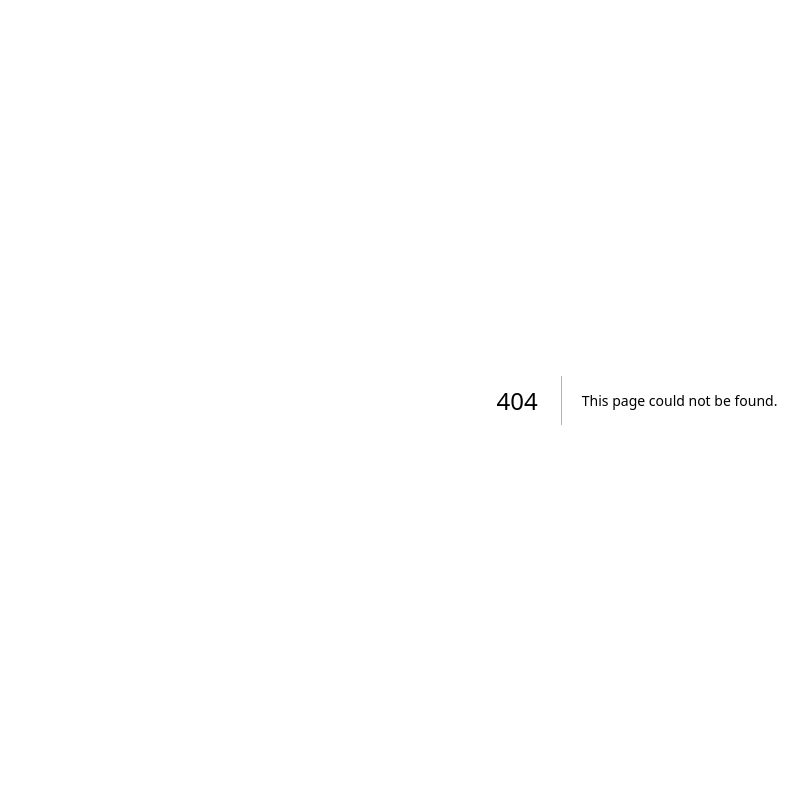
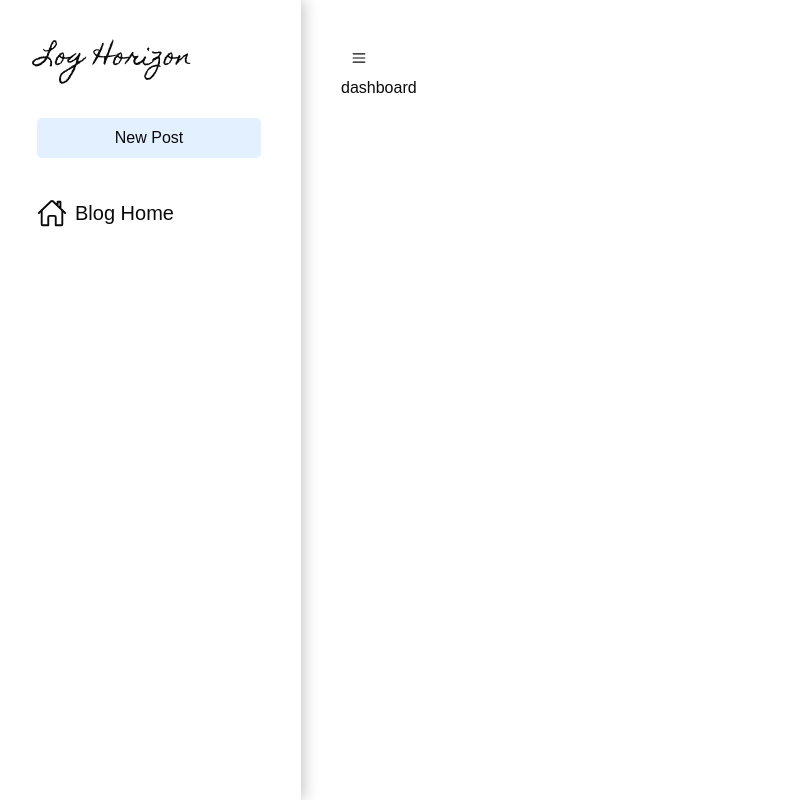
Before and after one commit to Jihan4105/Log-Horizon, a Next.js app: page /admin in a window 1280 px wide. Before the commit this address had no page. Shown: the whole page, without its empty margins (3-811 px from the left). Built offline with nearby package versions, Linux system fonts and the light colour scheme; a web font is replaced by a local one.

Commit message:
2025-05-28 Developments

```diff
--- /dev/null
+++ b/auth.config.ts
@@ -0,0 +1,7 @@
+import type { NextAuthConfig } from 'next-auth';
+
+export const authConfig = {
+  pages: {
+    signIn: '/',
+  },
+} satisfies NextAuthConfig;
--- a/package.json
+++ b/package.json
@@ -14,6 +14,7 @@
     "clsx": "^2.1.1",
     "lucide-react": "^0.511.0",
     "next": "15.3.2",
+    "next-auth": "^5.0.0-beta.28",
     "react": "^19.0.0",
     "react-dom": "^19.0.0",
     "react-icons": "^5.5.0",
--- /dev/null
+++ b/src/app/admin/layout.tsx
@@ -0,0 +1,44 @@
+import type { Metadata } from "next";
+import { homemadeApple } from "@/lib/font";
+import Link from "next/link";
+
+// Icons
+import { IoHomeOutline } from "react-icons/io5";
+
+export const metadata: Metadata = {
+  title: "AdminDashboard"
+}
+
+export default function AdminLayout ({
+  children,
+}: Readonly<{
+  children: React.ReactNode;
+}>) {
+  console.log(children)
+  return (
+    <main className="min-h-screen flex">
+      {/* Sidebar */}
+      <aside className="w-[304px] md:flex flex-col p-10 shadow-[2px_0px_15px_0px_rgba(0,0,0,0.25)] relative z-100 translate-x-[-304px] md:translate-x-0 hidden">
+        <span className="mb-10">
+          <Link href="/admin" className={`${homemadeApple.className} text-[25px]`}>Log Horizon</Link>
+        </span>
+
+        <Link href="/admin/newpost" className="bg-[#E2F0FF] cursor-pointer rounded-[5px] py-2 text-center">
+          New Post
+        </Link>
+
+        <li className="flex flex-col gap-5">
+          <ul>
+            <Link href="/dashboard" className="flex gap-2 mt-10 items-center">
+              <IoHomeOutline className="size-[30px]"/>
+              <span className="text-[20px]">Blog Home</span>
+            </Link>
+          </ul>
+        </li>
+      </aside>
+
+      {/* Contents */}
+      {children}
+    </main>
+  )
+}
--- /dev/null
+++ b/src/app/admin/page.tsx
@@ -0,0 +1,14 @@
+import { Button } from "@/components/ui/button"
+
+import { HiMiniBars3 } from "react-icons/hi2";
+
+export default function AdminDashboardPage() {
+  return (
+    <div className="p-10">
+      <Button variant={"ghost"} size={"icon"}>
+        <HiMiniBars3 />
+      </Button>
+      <p>dashboard</p>
+    </div>
+  )
+}
--- a/src/app/layout.tsx
+++ b/src/app/layout.tsx
@@ -3,8 +3,11 @@ import "./globals.css";
 import { shadowsIntoLightTwo } from "@/lib/font";
 
 export const metadata: Metadata = {
-  title: "Create Next App",
-  description: "Generated by create next app",
+  title:  {
+    template: "%s | Log Horizon",
+    default: "Log Horizon",
+  },
+  description: "Next.js aplication blog",
 };
 
 export default function RootLayout({
--- a/src/app/page.tsx
+++ b/src/app/page.tsx
@@ -1,23 +1,24 @@
 import { homemadeApple } from "@/lib/font"
 import { Button } from "@/components/ui/button"
+import { BsChevronRight } from "react-icons/bs";
 
 export default function Home() {
   return (
     <main className="min-h-screen min-w-screen bg-[url('/images/login-background.jpg')] bg-cover bg-center grid place-items-center">
-      <div className="flex flex-col items-center">
+      <form className="flex flex-col items-center xl:mb-40 mb-60">
         <p className={`${homemadeApple.className} text-5xl mb-20`}>Log Horizon</p>
 
         <p className={`${homemadeApple.className} text-[25px]`}>Email</p>
         <input id="email" className="outline-none p-3 border-b border-black mb-24" type="text" name="email"/>
 
         <p className={`${homemadeApple.className} text-[25px]`}>Password</p>
-        <input id="password" className="outline-none p-3 border-b border-black mb-10" type="text" name="password"/>
+        <input id="password" className="outline-none p-3 border-b border-black mb-10" type="password" name="password"/>
 
-        <Button className="bg-transparent border-black hover:bg-transparent" variant="outline">
+        <Button type="submit" className="bg-transparent border-black hover:bg-transparent" variant="outline">
           Log In
+          <BsChevronRight />
         </Button>
-      </div>
-      <p>aklsdjflaskdfjlksadf</p>
+      </form>
     </main>
   )
 }
```
Also changed, not shown: 1 other file (tests, documents, lock files or other folders).
